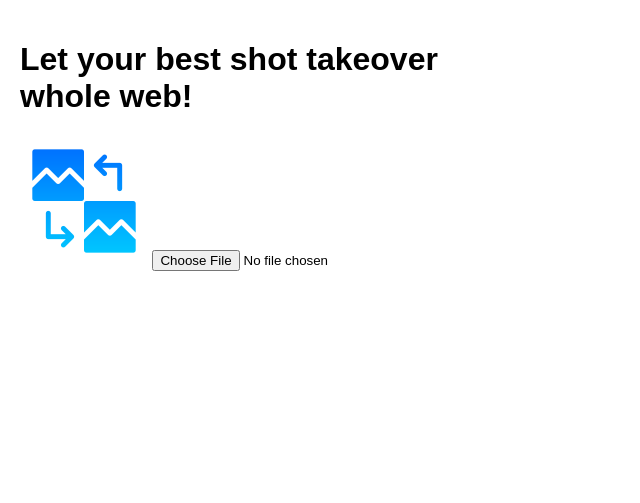
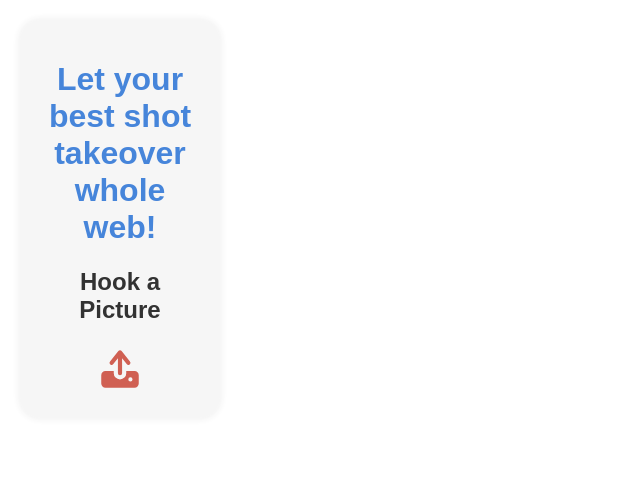
Before and after one commit to babakhanov/pic-switch-pro, a browser extension: page index.html in a window 1280 px wide. Shown: the whole page, without its empty margins (0-640 px from the left). Drawn offline with Linux system fonts and the light colour scheme.

Commit message:
Few improvements WIP

```diff
--- a/contentScript.js
+++ b/contentScript.js
@@ -2,7 +2,6 @@ let src;
 
 function processImage(image) {
   image.src = src;
-  image.__processed = true;
   if (image.srcset) {
     image.srcset = src;
   }
--- a/index.html
+++ b/index.html
@@ -6,9 +6,16 @@
     <title>PicSwitch Pro</title>
   </head>
   <body>
-    <h1>Let your best shot takeover whole web!</h1>
-    <img src='icon.png' />
-    <input type='file' id='fileInput' accept='image/*' />
+
+    <label class='file-input-label'>
+      <input type='file' id='fileInput' accept='image/*' />
+      <h1>Let your best shot takeover whole web!</h1>
+      <h2>Hook a Picture</h2>
+      <svg aria-hidden="true" xmlns="http://www.w3.org/2000/svg" width="24" height="24" fill="currentColor" viewBox="0 0 24 24">
+        <path fill-rule="evenodd" d="M12 3a1 1 0 0 1 .78.375l4 5a1 1 0 1 1-1.56 1.25L13 6.85V14a1 1 0 1 1-2 0V6.85L8.78 9.626a1 1 0 1 1-1.56-1.25l4-5A1 1 0 0 1 12 3ZM9 14v-1H5a2 2 0 0 0-2 2v4a2 2 0 0 0 2 2h14a2 2 0 0 0 2-2v-4a2 2 0 0 0-2-2h-4v1a3 3 0 1 1-6 0Zm8 2a1 1 0 1 0 0 2h.01a1 1 0 1 0 0-2H17Z" clip-rule="evenodd"/>
+      </svg>
+    </label>
+
     <script src='index.js'></script>
   </body>
 </html>
--- a/index.js
+++ b/index.js
@@ -3,8 +3,9 @@ let src;
 
 function saveImage(dataUrl) {
   src = dataUrl;
-  images.unshift(dataUrl);
+  images = [dataUrl];
   chrome.storage.local.set({ images });
+  window.close();
 }
 
 function onFileInputChange(event) {
--- a/styles.css
+++ b/styles.css
@@ -12,10 +12,51 @@ html, body {
 }
 
 body {
-  width: 500px;
-  height: 500px;
   padding: 20px;
+  height: 283px;
+}
+
+.file-input-label {
+  display: block;
+  width: 100%;
+  padding: 20px;
+  text-align: center;
+  width: 200px;
+  cursor: pointer;
+  border-radius: 20px;
+  background: #f5f5f5;
+  animation: scaleIn 0.3s ease;
+  margin-bottom: 20px;
+  box-shadow: 0 0 10px rgba(0, 0, 0, 0.1);
+  opacity: 0.8;
+}
+
+.file-input-label:hover {
+  opacity: 1;
+  transform: scale(1.25);
+  transition: all 0.3s ease;
+}
+
+.file-input-label svg {
+  color: #c53929;
+  width: 50px;
+  height: 50px;
+}
+
+.file-input-label input {
+  position: absolute;
+  left: -9999em;
 }
 
 h1 {
+  color: #1967d2;
 }
+
+@keyframes scaleIn {
+  from {
+    filter: blur(10px);
+  }
+  to {
+    filter: blur(0);
+  }
+}
```
